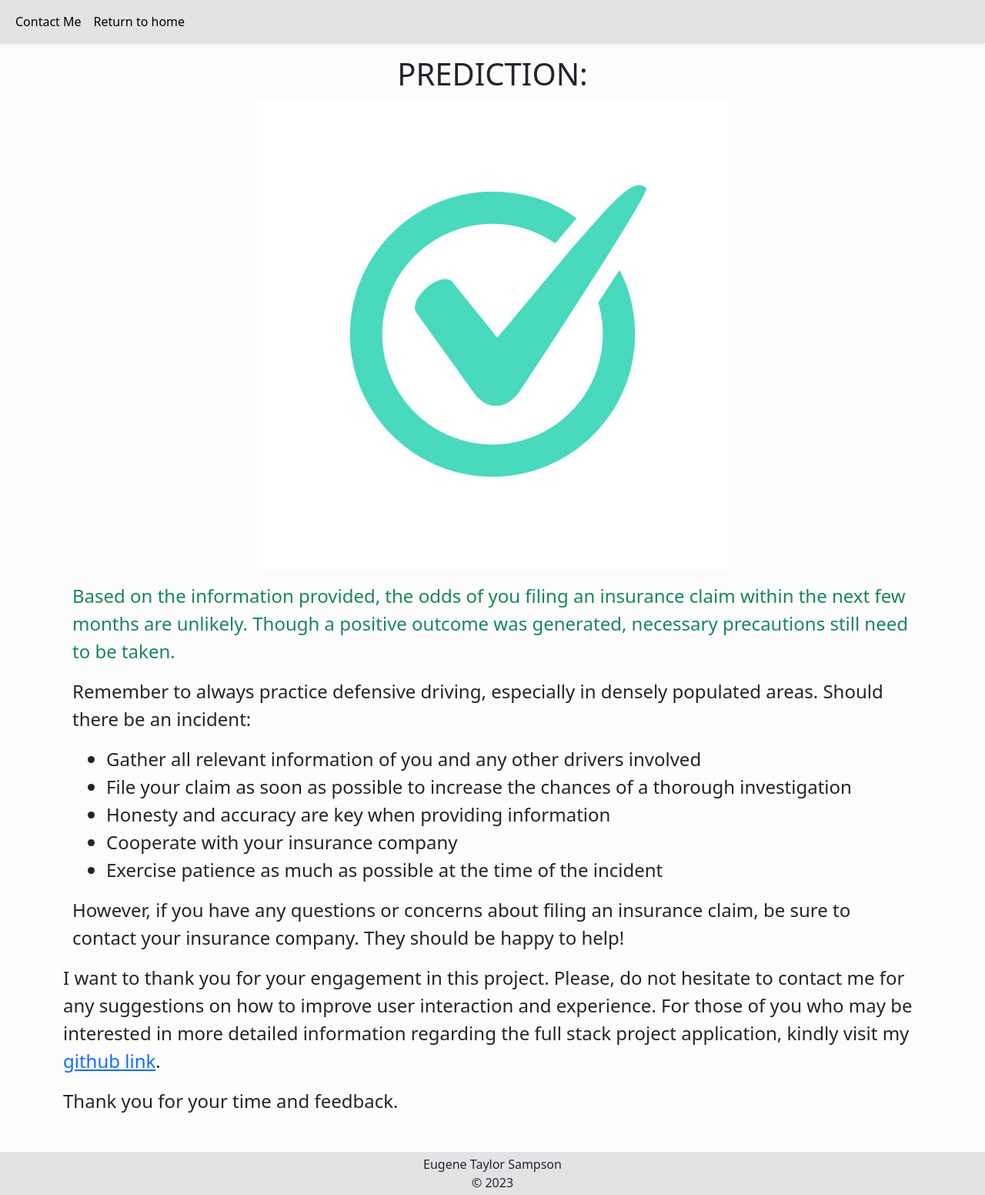
After one commit to TaylortheGenie/insurance_claims, a Flask app: template templates/predicted.html in a window 1280 px wide. The commit adds this page. Shown: the whole page at 77% size. Run offline with Flask 3, Linux system fonts and the light colour scheme; the template is opened without the code that fills it, so the values that code supplies are empty.

Commit message:
Final commit?

```diff
--- a/application.py
+++ b/app.py
@@ -1,7 +1,6 @@
 from flask import Flask,request,render_template
 import numpy as np
 import pandas as pd
-from flask_cors import CORS, cross_origin
 
 from sklearn.preprocessing import StandardScaler,OrdinalEncoder
 from src.pipeline.predict_pipeline import CustomData,PredictPipeline
@@ -14,15 +13,13 @@ app = application
 #route for homepage
 
 @app.route('/')
-@cross_origin()
-def home_page():
-    return render_template('index.html')
+def home():
+    return render_template('home.html') #paragraph and tings from home
 
 @app.route('/predict',methods=['GET', 'POST'])
-@cross_origin()
 def predict():
     if request.method=='GET':
-        return render_template('index.html')
+        return render_template('home.html')
 
     else:
         data=CustomData(
@@ -35,20 +32,23 @@ def predict():
 
         preds_df=data.get_data_as_dataframe()
         #perform scaling
-        scale(preds_df,'policy_tenure',5,0.5)
-        scale(preds_df,'age_of_car',15,0)
-        scale(preds_df,'age_of_policyholder',52,18)
+        scale(preds_df,'policy_tenure',5,0.5)     #for the policy tenure
+        scale(preds_df,'age_of_car',15,0)     #for the vehicle age
+        scale(preds_df,'age_of_policyholder',52,18)     #for age of the policyholder
 
         print(preds_df)
 
         predict_pipeline=PredictPipeline()
         results=predict_pipeline.predict(preds_df)
-        if results[0] == 0:
-            results = "low"
-        else:
-            results = "high"
+        return render_template('predicted.html', results=results[0])
 
-        return render_template('index.html', prediction="The possibility of filing an insurance within the next six months is {}.".format(results))
+@app.route("/Image/warning.png")
+def warning():
+    return render_template("warning.png")
+
+@app.route("/Image/okay.jpg")
+def okay():
+    return render_template("okay.jpg")
 
 if __name__=="__main__":
-    app.run(host="0.0.0.0",port=5000)
+    app.run(host="0.0.0.0", port=5000, debug=True)
--- a/requirements.txt
+++ b/requirements.txt
@@ -8,5 +8,4 @@ dill
 xgboost
 catboost
 flask
-flask_cors
 # -e .
--- /dev/null
+++ b/templates/predicted.html
@@ -0,0 +1,165 @@
+<!DOCTYPE html>
+<html lang="en">
+
+<head>
+    <title>Vehicle Insurance Claims</title>
+    <meta charset="UTF-8" />
+    <meta name="viewport" content="width=device-width, initial-scale=1.0" />
+    <meta name="description" content="Generate predictions for Vehicle insurance claims." />
+    <meta property="og:title" content="Vehicle Insurance Claims" />
+    <meta property="og:description" content="Generate predictions for Vehicle insurance claims." />
+
+    <link rel="preconnect" href="https://fonts.googleapis.com">
+    <link rel="preconnect" href="https://fonts.gstatic.com" crossorigin>
+    <link
+        href="https://fonts.googleapis.com/css2?family=Assistant:wght@300&family=Inter:wght@400;500&family=League+Spartan:wght@400;700&family=Poppins:wght@400;500;600;700&family=Roboto&display=swap"
+        rel="stylesheet">
+
+    <link href="https://cdn.jsdelivr.net/npm/bootstrap@5.3.1/dist/css/bootstrap.min.css" rel="stylesheet"
+        integrity="sha384-4bw+/aepP/YC94hEpVNVgiZdgIC5+VKNBQNGCHeKRQN+PtmoHDEXuppvnDJzQIu9" crossorigin="anonymous">
+
+    <link rel="stylesheet">
+</head>
+
+<body class="bg-light-subtle">
+    <!--NAVBAR-->
+    <nav class="navbar navbar-expand-md shadow-sm bg-secondary-subtle">
+        <div class="container-fluid">
+            <button class="navbar-toggler" type="button" data-bs-toggle="collapse"
+                data-bs-target="#navbarSupportedContent" aria-controls="navbarSupportedContent" aria-expanded="false"
+                aria-label="Toggle navigation">
+                <span class="navbar-toggler-icon"></span>
+            </button>
+            <div class="collapse navbar-collapse" id="navbarSupportedContent">
+                <ul class="navbar-nav me-auto mb-2 mb-lg-0">
+                    <li class="nav-item">
+                        <a class="nav-link active" aria-current="page"
+                            href="mailto:esampson692@gmail.com?subject=Vehicle Insurance Claims Project"
+                            target="_blank">Contact Me</a>
+                    </li>
+                    <li class="nav-item">
+                        <a class="nav-link active" aria-current="page" href="{{ url_for('home')}}">Return to home</a>
+                    </li>
+                </ul>
+            </div>
+        </div>
+    </nav>
+
+    <!--STATEMENT-->
+    <div class="container my-5 text-center fs-4 mt-3 min-vh-100">
+
+        <h1 class="text-center">PREDICTION:</h1>
+
+        {% if results > 0 %}
+        <img src="{{ url_for('static', filename='/Image/warning.png') }}" class="img-fluid" alt="Loading image">
+        <div class="container mt-3">
+            <p class="text-start text-danger">
+                Based on the information provided, you are most likely to file an insurance claim within the next few
+                months.
+                While it is good to hope for the best, necessary precautions still need to be taken.
+            </p>
+            <p class="text-start">
+                Remember to always practice defensive driving, especially in densely populated areas.
+                Should there be an incident:
+            </p>
+            <div class="container text-start mt-2">
+                <ul>
+                    <li>
+                        Gather all relevant information of you and any other drivers involved
+                    </li>
+                    <li>
+                        File your claim as soon as possible to increase the chances of a thorough investigation
+                    </li>
+                    <li>
+                        Honesty and accuracy are key when providing information
+                    </li>
+                    <li>
+                        Cooperate with your insurance company
+                    </li>
+                    <li>
+                        Exercise patience as much as possible at the time of the incident
+                    </li>
+                </ul>
+            </div>
+            <p class="text-start">
+                If you have any questions or concerns about filing an insurance claim, be sure to contact your insurance
+                company.
+                They should be happy to help!
+            </p>
+        </div>
+
+        {% else %}
+        <img src="{{ url_for('static', filename='/Image/okay.jpg') }}" class="img-fluid" alt="Loading image">
+        <div class="container mt-3">
+            <p class="text-start text-success">
+                Based on the information provided, the odds of you filing an insurance claim within the next few
+                months are unlikely.
+                Though a positive outcome was generated, necessary precautions still need to be taken.
+            </p>
+            <p class="text-start">
+                Remember to always practice defensive driving, especially in densely populated areas.
+                Should there be an incident:
+            </p>
+            <div class="container text-start mt-2">
+                <ul>
+                    <li>
+                        Gather all relevant information of you and any other drivers involved
+                    </li>
+                    <li>
+                        File your claim as soon as possible to increase the chances of a thorough investigation
+                    </li>
+                    <li>
+                        Honesty and accuracy are key when providing information
+                    </li>
+                    <li>
+                        Cooperate with your insurance company
+                    </li>
+                    <li>
+                        Exercise patience as much as possible at the time of the incident
+                    </li>
+                </ul>
+            </div>
+            <p class="text-start">
+                However, if you have any questions or concerns about filing an insurance claim, be sure to contact your insurance
+                company.
+                They should be happy to help!
+            </p>
+        </div>
+        {% endif %}
+
+        <!--CONCLUSION-->
+        <div class="fs-4 d-none d-xl-block text-start">
+            <p>I want to thank you for your engagement in this project. Please, do not hesitate to contact me for any
+                suggestions on how to improve user interaction and experience.
+                For those of you who may be interested in more detailed information regarding the full stack project
+                application, kindly visit my <a href="https://github.com/TaylortheGenie/insurance_claims"
+                    target="_blank">github link</a>.
+            </p>
+            <p>Thank you for your time and feedback.</p>
+        </div>
+        <div class="fs-5 d-sm-block d-xl-none text-start">
+            <p>I want to thank you for your engagement in this project. Please, do not hesitate to contact me for any
+                suggestions on how to improve user interaction and experience.
+                For those of you who may be interested in more detailed information regarding the full stack project
+                application, kindly visit my <a href="https://github.com/TaylortheGenie/insurance_claims"
+                    target="_blank">github link</a>.
+            </p>
+            <p>Thank you for your time and feedback.</p>
+        </div>
+    </div>
+
+    <!--FOOTER-->
+    <div class="container-fluid text-center bg-secondary-subtle">
+        <footer class="py-1 mt-4 mb-0">
+            <span>Eugene Taylor Sampson</span>
+            <div>© 2023</div>
+        </footer>
+    </div>
+
+    <script src="https://cdn.jsdelivr.net/npm/bootstrap@5.3.1/dist/js/bootstrap.bundle.min.js"
+        integrity="sha384-HwwvtgBNo3bZJJLYd8oVXjrBZt8cqVSpeBNS5n7C8IVInixGAoxmnlMuBnhbgrkm"
+        crossorigin="anonymous"></script>
+</body>
+
+
+</html>
```
Also changed, not shown: notebook/documetation.txt (deleted, +0 -8 lines), templates/home.html (renamed from templates/index.html, +1 -10 lines), static/Image/okay.jpg (added), static/Image/warning.png (added).
